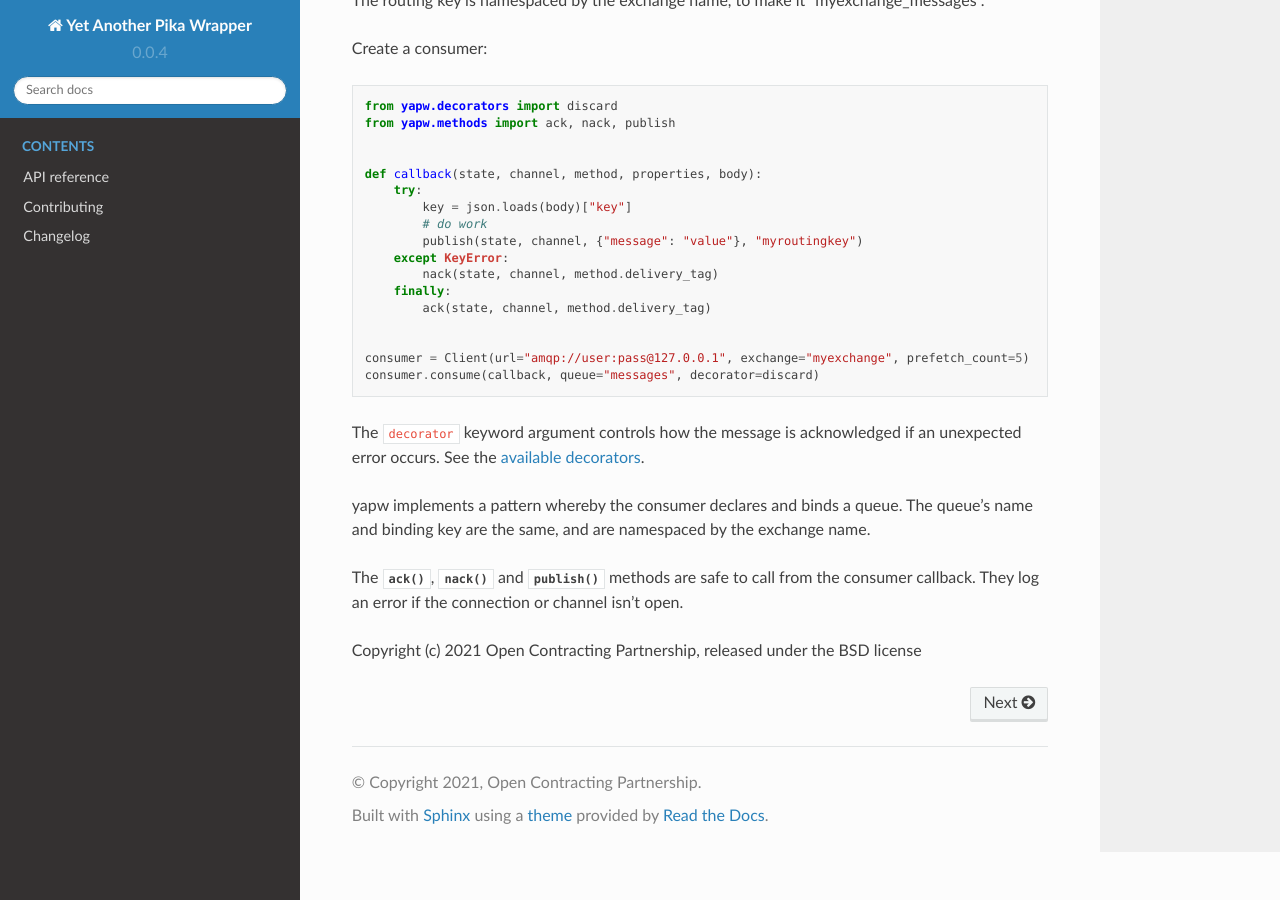
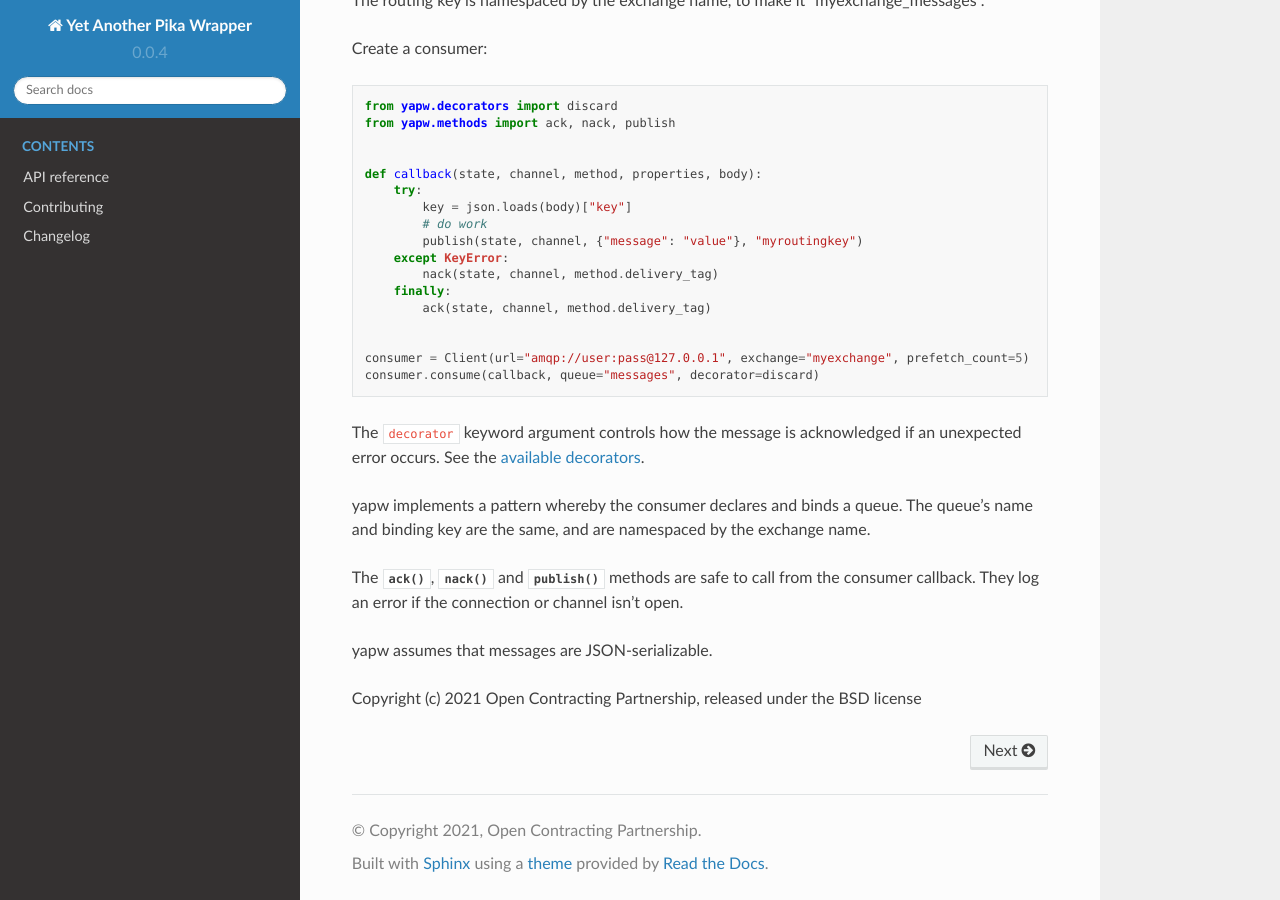
Before and after one commit to open-contracting/yapw, a Sphinx documentation site: the page built from docs/index.rst, in a window 1280 px wide and 900 px high, scrolled down 1097 px. Built offline with Sphinx 7.4.7 and the Read the Docs theme 2.0.0, drawn with Linux system fonts in a browser that asks for light colours.

Commit message:
docs: Mention JSON messages

```diff
--- a/docs/index.rst
+++ b/docs/index.rst
@@ -67,4 +67,6 @@ yapw implements a pattern whereby the consumer declares and binds a queue. The q
 
 The :func:`~pika.methods.ack`, :func:`~pika.methods.nack` and  :func:`~pika.methods.publish` methods are safe to call from the consumer callback. They log an error if the connection or channel isn't open.
 
+yapw assumes that messages are JSON-serializable.
+
 Copyright (c) 2021 Open Contracting Partnership, released under the BSD license
```
